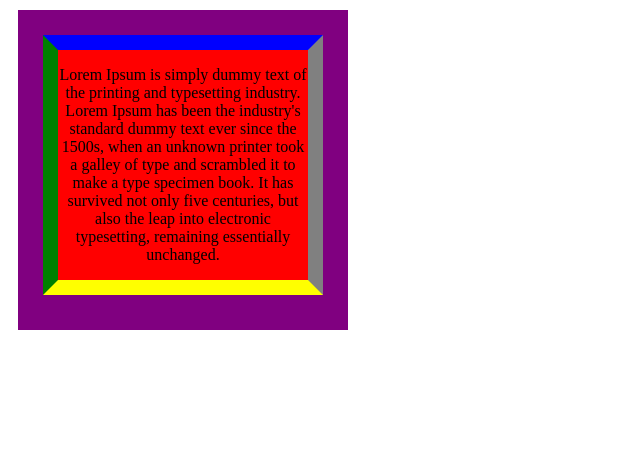
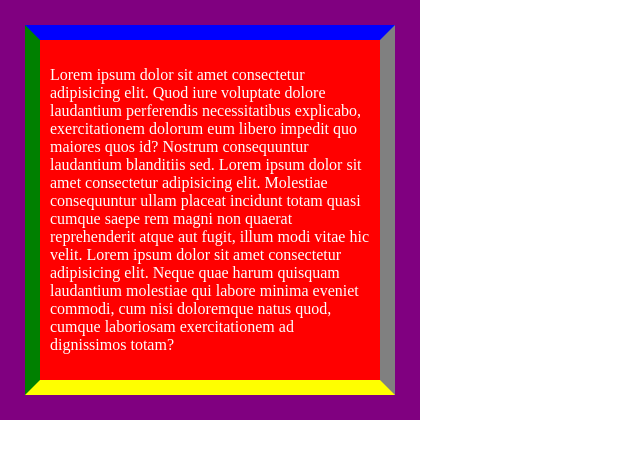
Before and after one commit to sanjeev-rathore-vst-au4/html_css, a plain HTML site: page day2/layout4/index.html in a window 1280 px wide. Shown: the whole page, without its empty margins (0-640 px from the left). Drawn offline with Linux system fonts and the light colour scheme.

Commit message:
updated code for layot4

```diff
--- a/day2/layout4/index.html
+++ b/day2/layout4/index.html
@@ -7,12 +7,11 @@
 	<title>Document</title>
     <link rel="stylesheet" href="./main.css">
 </head>
-
 <body>
     <div class="container">
         <div class="box">
-          <p>Lorem Ipsum is simply dummy text of the printing and typesetting industry. Lorem Ipsum has been the industry's standard dummy text ever since the 1500s, when an unknown printer took a galley of type and scrambled it to make a type specimen book. It has survived not only five centuries, but also the leap into electronic typesetting, remaining essentially unchanged. </p></div>
-      </div>
-
+            <p>Lorem ipsum dolor sit amet consectetur adipisicing elit. Quod iure voluptate dolore laudantium perferendis necessitatibus explicabo, exercitationem dolorum eum libero impedit quo maiores quos id? Nostrum consequuntur laudantium blanditiis sed. Lorem ipsum dolor sit amet consectetur adipisicing elit. Molestiae consequuntur ullam placeat incidunt totam quasi cumque saepe rem magni non quaerat reprehenderit atque aut fugit, illum modi vitae hic velit. Lorem ipsum dolor sit amet consectetur adipisicing elit. Neque quae harum quisquam laudantium molestiae qui labore minima eveniet commodi, cum nisi doloremque natus quod, cumque laboriosam exercitationem ad dignissimos totam? </p>
+        </div>
+    </div>
 </body>
 </html>
--- a/day2/layout4/main.css
+++ b/day2/layout4/main.css
@@ -1,15 +1,15 @@
+body{
+  margin:0;
+}
+
 .container{
-    height:300px;
-    width:310px;
+  width:400px;
   background:purple;
-    margin:10px;
   padding:10px;
+}
 
-  }
 .box{
-    text-align:center;
-    width:150;
-    height:180;
+  padding:10px;
   background:red;
   margin:15px;
   border:15px solid;
@@ -17,27 +17,5 @@
   border-bottom-color:yellow;
   border-left-color:green;
   border-right-color:grey;
-
+  color:white;
 }
-
-  .container{
-    height:300px;
-    width:310px;
-    background:purple;
-    margin:10px;
-    padding:10px;
-
-  }
-  .box{
-    text-align:center;
-    width:150;
-    height:180;
-    background:red;
-    margin:15px;
-    border:15px solid;
-    border-top-color: blue;
-    border-bottom-color:yellow;
-    border-left-color:green;
-    border-right-color:grey;
-
-  }
```
Lines whose indentation alone changed are shown as unchanged.
